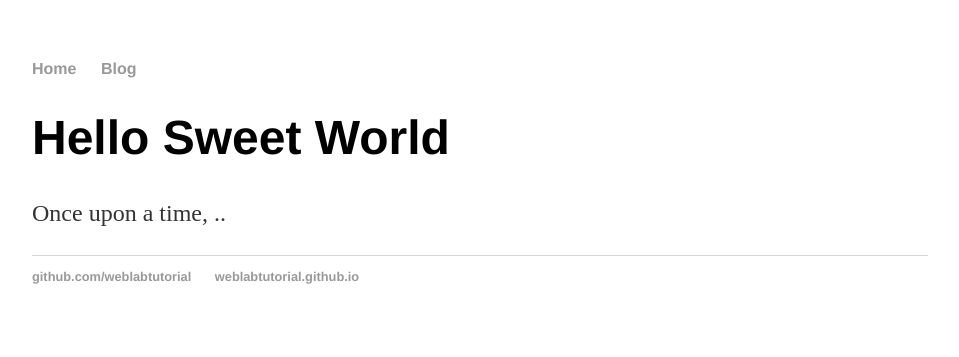
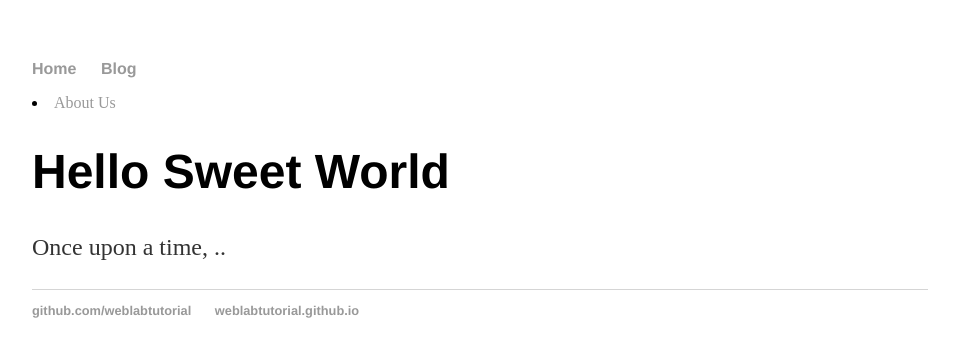
Before and after one commit to aha2003/aha2003.github.io, a Jekyll site: the page built from index.html, in a window 1280 px wide. Shown: the top 357 px of the page, without its empty margins (160-1119 px from the left). Built offline with Jekyll 4.4.1, drawn with Linux system fonts in a browser that asks for light colours.

Commit message:
Update default.html

```diff
--- a/_layouts/default.html
+++ b/_layouts/default.html
@@ -8,6 +8,7 @@
 <ul>
 <li><a href="/">Home</a></li>
 <li><a href="/blog">Blog</a></li> </ul>
+<li><a href="/about">About Us</a></li> </ul>
 </nav>
 <div class="container">
 {{ content }}
```
